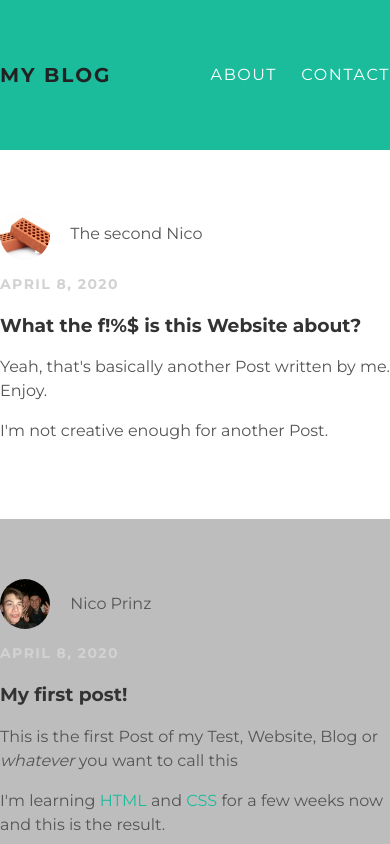
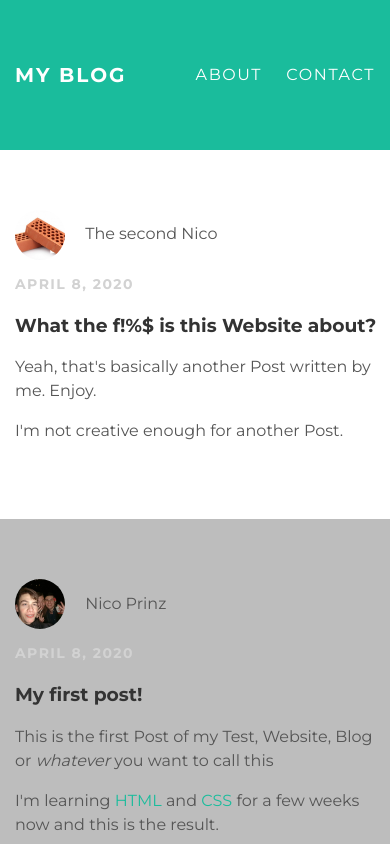
Before and after one commit to NicoPrinz/.github.io, a plain HTML site: page index.html in a window 390 px wide. Shown: the top 844 px of the page. Drawn offline with Linux system fonts and the light colour scheme.

Commit message:
Update style.css

```diff
--- a/style.css
+++ b/style.css
@@ -122,3 +122,13 @@ p {
 .post-container:nth-child(even) {
   background-color: #BDBDBD;
 }
+
+@media screen and (max-width:1100px) {
+   .responsive-left {
+     margin-left: 15px;
+   }
+
+   .responsive-right {
+     margin-right: 15px;
+   }
+}
```
